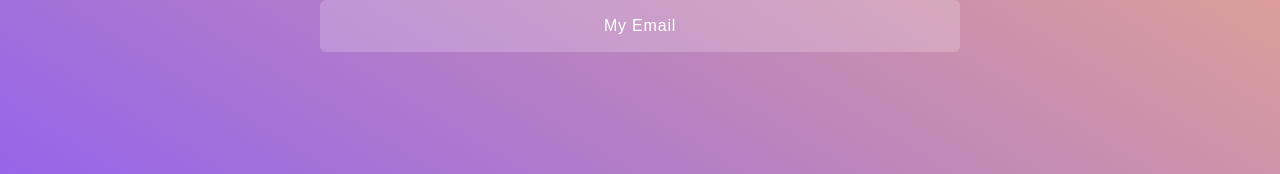
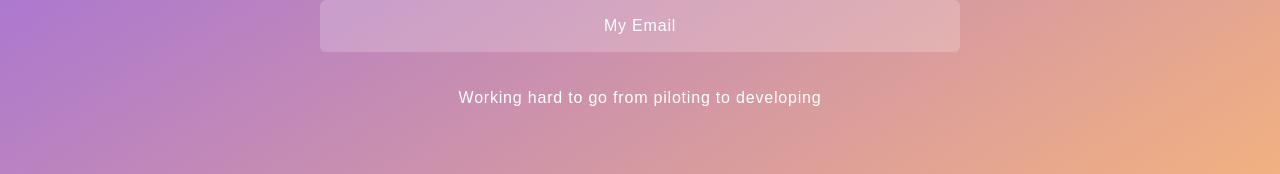
Before and after one commit to ManonLef/manon-links, a React (Vite) app: page / in a window 1280 px wide. Shown: the part 472-646 px from the top of the page. Built offline with nearby package versions, Linux system fonts and the light colour scheme.

Commit message:
final updates before build

```diff
--- a/src/App.jsx
+++ b/src/App.jsx
@@ -1,15 +1,17 @@
+import About from "./components/About";
 import Avatar from "./components/Avatar";
 import Intro from "./components/Intro";
 import Socials from "./components/Socials";
 
 export default function App() {
   return (
-    <div className="bg-white h-screen flex flex-col gap-5 font-Raleway tracking-wider bg-gradient-to-br bg-gradient-to-tr from-violet-500 to-orange-300">
+    <div className="bg-white h-screen flex flex-col gap-5 font-Raleway tracking-wider bg-gradient-to-br from-violet-500 to-orange-300">
       <section className="flex flex-col gap-4 items-center text-center text-white bg-white bg-opacity-10 py-5">
         <Avatar />
         <Intro />
       </section>
       <Socials />
+      <About />
     </div>
   )
 }
--- /dev/null
+++ b/src/components/About.jsx
@@ -0,0 +1,10 @@
+export default function About() {
+  const pOne =
+    "Working hard to go from piloting to developing";
+
+  return (
+    <div className="cursor-default flex flex-col gap-2 text-center border-2 border-transparent text-white p-3 mx-auto sm:min-w-[90%] md:min-w-[50%]">
+      <p>{pOne}</p>
+    </div>
+  );
+}
--- a/src/components/Intro.jsx
+++ b/src/components/Intro.jsx
@@ -1,6 +1,6 @@
 export default function Intro() {
   const intro = "Hi, I'm Manon, let's connect!"
   return (
-    <h1 className="font-semibold text-xl">{intro}</h1>
+    <h1 className="cursor-default font-semibold text-xl">{intro}</h1>
   )
 }
```
